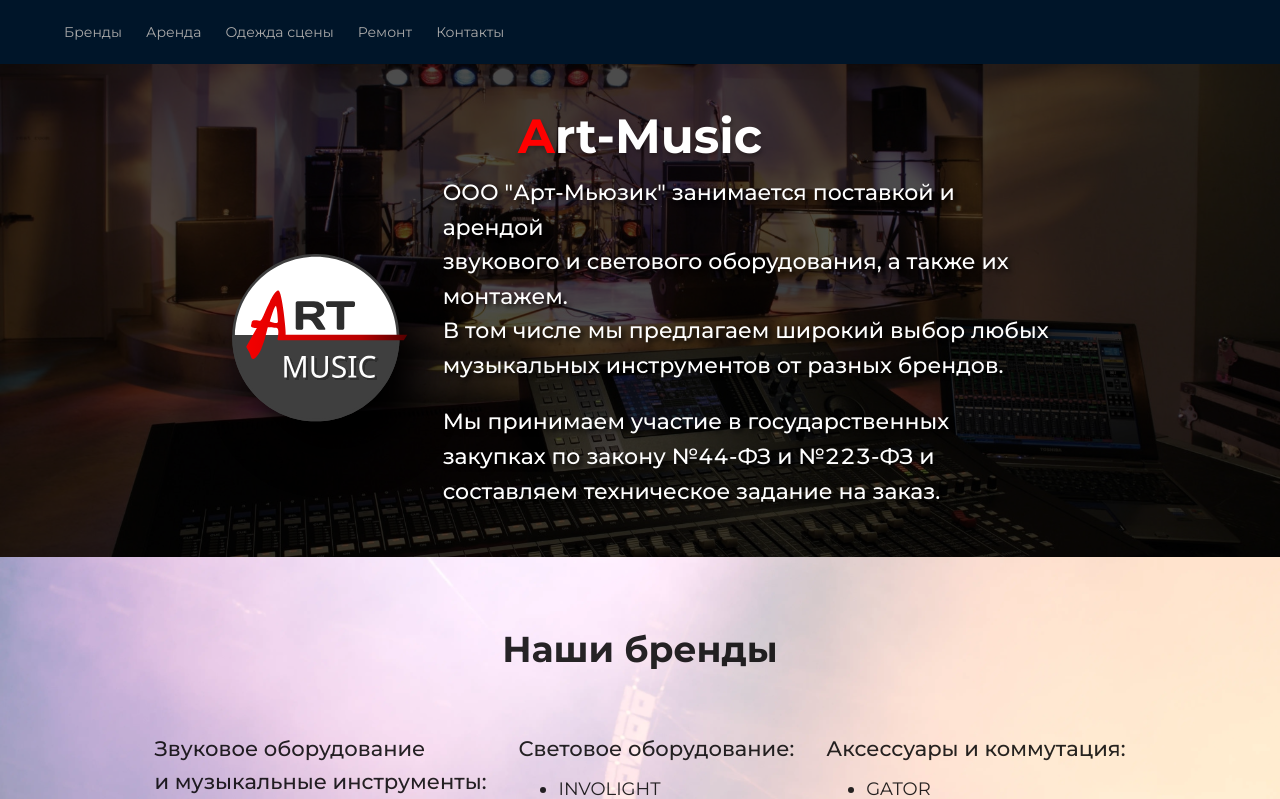
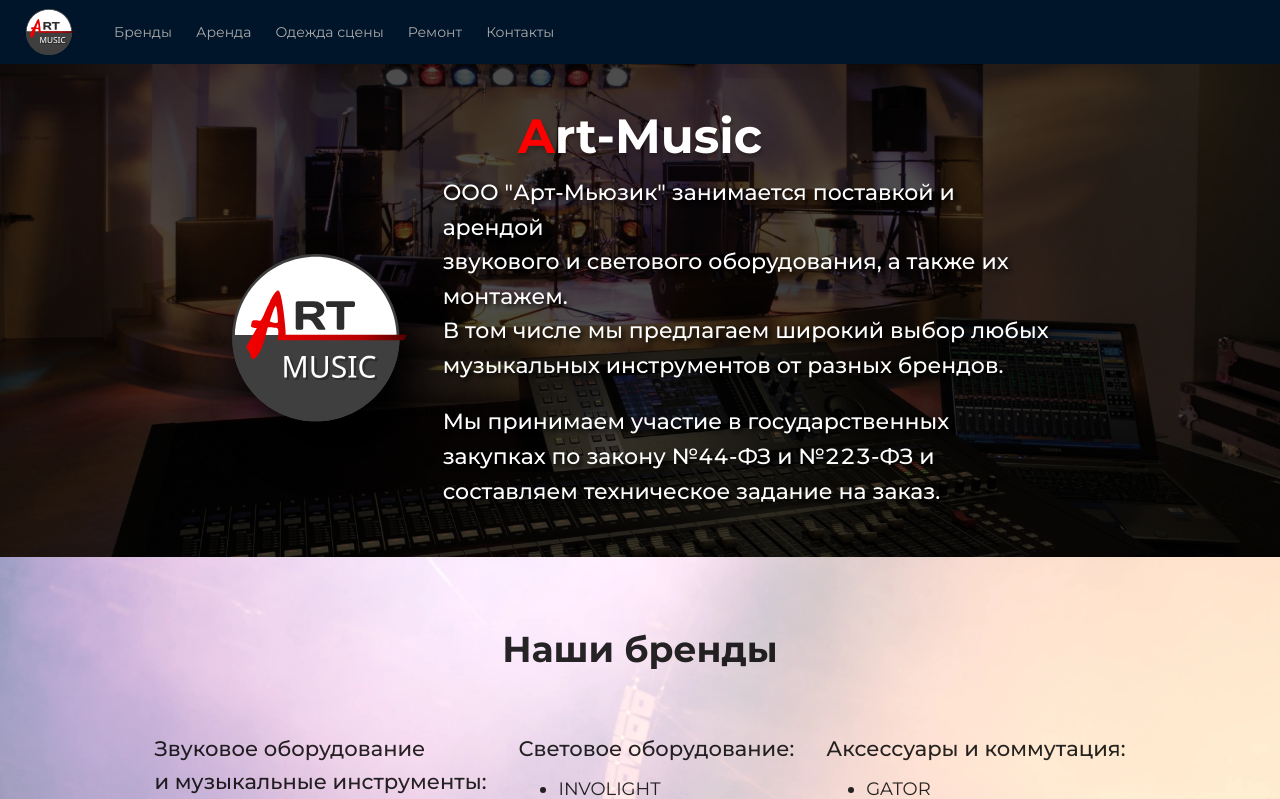
Before and after one commit to vladcyb/art-music, a React (Create React App) app: page / in a window 1280 px wide. Shown: the top 799 px of the page. Built offline with nearby package versions, Linux system fonts and the light colour scheme; a web font is replaced by a local one.

Commit message:
сайт

```diff
--- a/src/components/Logo/Logo.tsx
+++ b/src/components/Logo/Logo.tsx
@@ -35,5 +35,4 @@ export const Logo = ({ className }: ILogoProps) => (
       </linearGradient>
     </defs>
   </svg>
-
 );
--- a/src/components/Navbar/Navbar.tsx
+++ b/src/components/Navbar/Navbar.tsx
@@ -1,5 +1,6 @@
 import { Anchor, Layout } from 'antd';
 import './navbar.scss';
+import { Logo } from '../Logo';
 
 const { Header } = Layout;
 const { Link } = Anchor;
@@ -7,6 +8,11 @@ const { Link } = Anchor;
 
 export const Navbar = () => (
   <Header className="navbar">
+    <div className="navbar__logo-wrapper">
+      <a href="/">
+        <Logo className="navbar__logo" />
+      </a>
+    </div>
     <Anchor bounds={200} targetOffset={84}>
       <Link className="navbar__item" href="#brands" title="Бренды" />
       <Link className="navbar__item" href="#rent" title="Аренда" />
--- a/src/components/Navbar/navbar.scss
+++ b/src/components/Navbar/navbar.scss
@@ -5,8 +5,9 @@
   right: 0;
   top: 0;
   z-index: var(--z-index-navbar);
-  justify-content: space-between;
+  justify-content: flex-start;
   align-items: center;
+  padding: 0 100px !important;
 
   .ant-anchor-wrapper {
     overflow: visible;
@@ -16,6 +17,32 @@
     height: var(--header-height);
     position: relative;
     overflow: visible;
+  }
+
+  &__logo-wrapper {
+    width: 100px;
+    height: var(--header-height);
+    position: absolute;
+    left: 0;
+    top: 0;
+
+    a {
+      width: 100px;
+      height: var(--header-height);
+      display: flex;
+      justify-content: center;
+      align-items: center;
+      position: relative;
+    }
+  }
+
+  &__logo {
+    width: 50px;
+    display: block;
+    position: absolute;
+    top: 7px;
+    left: 50%;
+    transform: translateX(-50%);
   }
 
   .ant-anchor-link {
```
